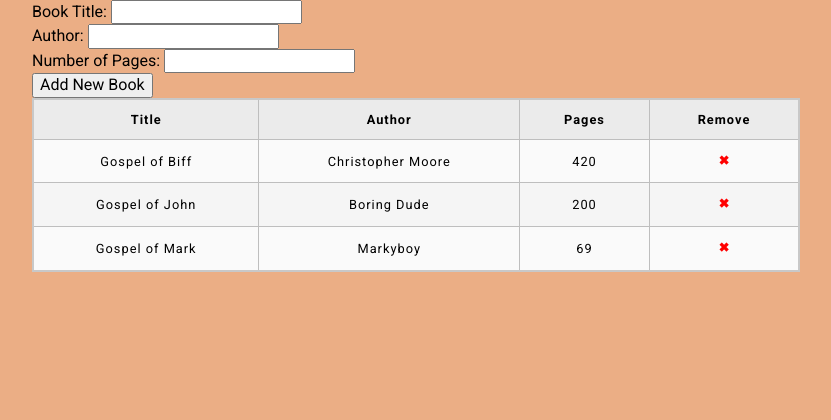
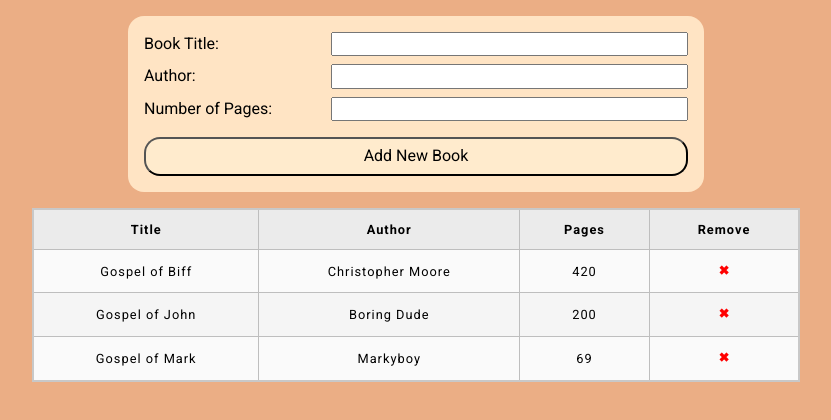
Before and after one commit to Pandemolyum/odin-library, a plain HTML site: page index.html in a window 1280 px wide. Shown: the whole page, without its empty margins (224-1055 px from the left). Drawn offline with Linux system fonts and the light colour scheme.

Commit message:
Add input form styling

```diff
--- a/index.html
+++ b/index.html
@@ -14,18 +14,16 @@
 </head>
 <body>
     <form action="" method="POST">
-        <div class="text-input">
         <label>Book Title: </label>
         <input type="text" name="title">
-        </div>
-        <div class="text-input">
+
+
         <label>Author: </label>
         <input type="text" name="author">
-        </div>
-        <div class="text-input">
+
         <label>Number of Pages: </label>
         <input type="number" name="pages">
-        </div>
+
         <button id="newBook" type="submit">Add New Book</button>
     </form>
 
--- a/style.css
+++ b/style.css
@@ -40,6 +40,19 @@ caption {
   padding: 10px;
 }
 
+button#newBook {
+    background-color: blanchedalmond;
+    border-radius: 1rem;
+    padding: 0.5rem 1rem;
+    margin: 0.5rem 0 0 0;
+
+    grid-column: span 2;
+
+    &:hover {
+        background-color: rgb(255, 205, 129);
+    }
+}
+
 button#delete {
     text-align: center;
     vertical-align: middle;
@@ -54,3 +67,23 @@ button#delete {
         background-color: rgba(255, 0, 0, 0.24);
     }
 }
+
+form {
+    display: grid;
+    grid-template-columns: 1fr 2fr;
+    grid-template-rows: 1fr 1fr;
+    gap: 0.5rem;
+
+    justify-self: center;
+    padding: 1rem;
+    margin: 1rem;
+    border-radius: 1rem;
+    width: 75%;
+    background-color: bisque;
+}
+
+div.text-input {
+    display: flex;
+    justify-content: center;
+    align-items: stretch;
+}
```
Lines whose indentation alone changed are shown as unchanged.
